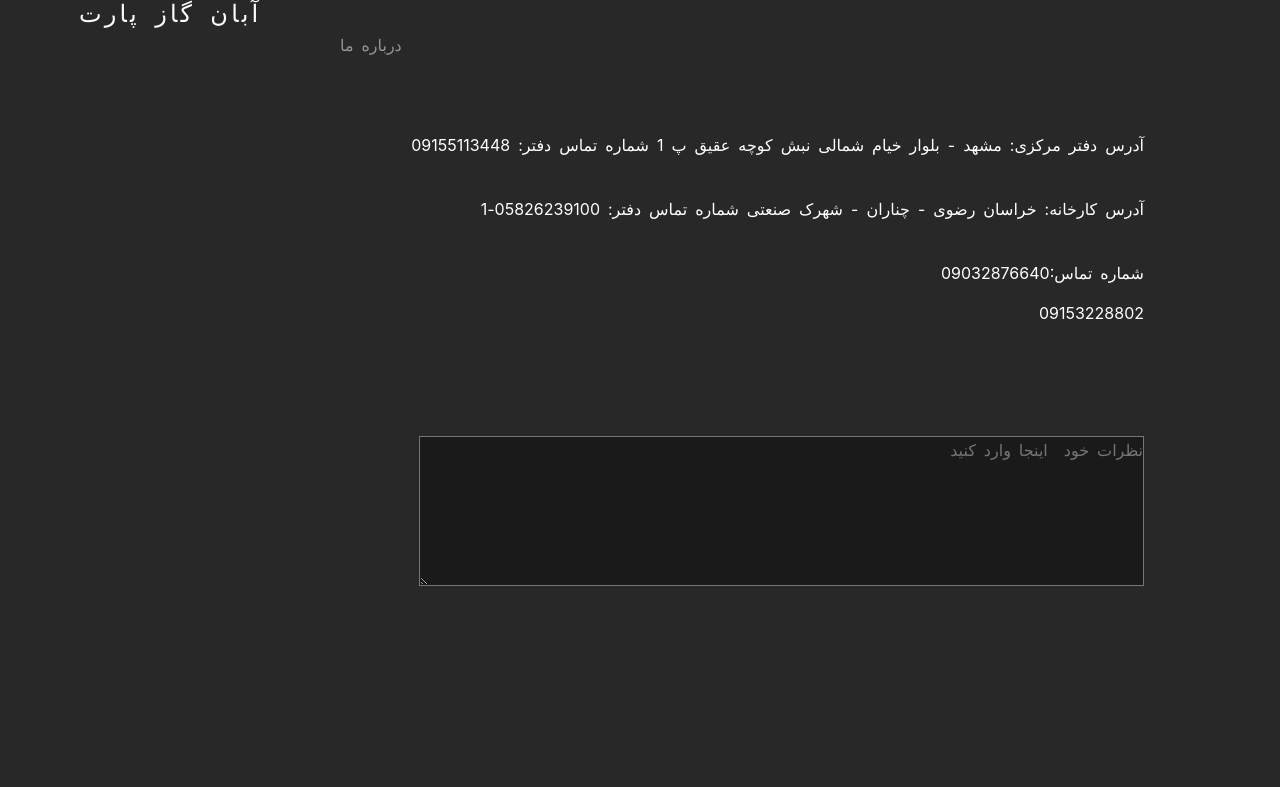
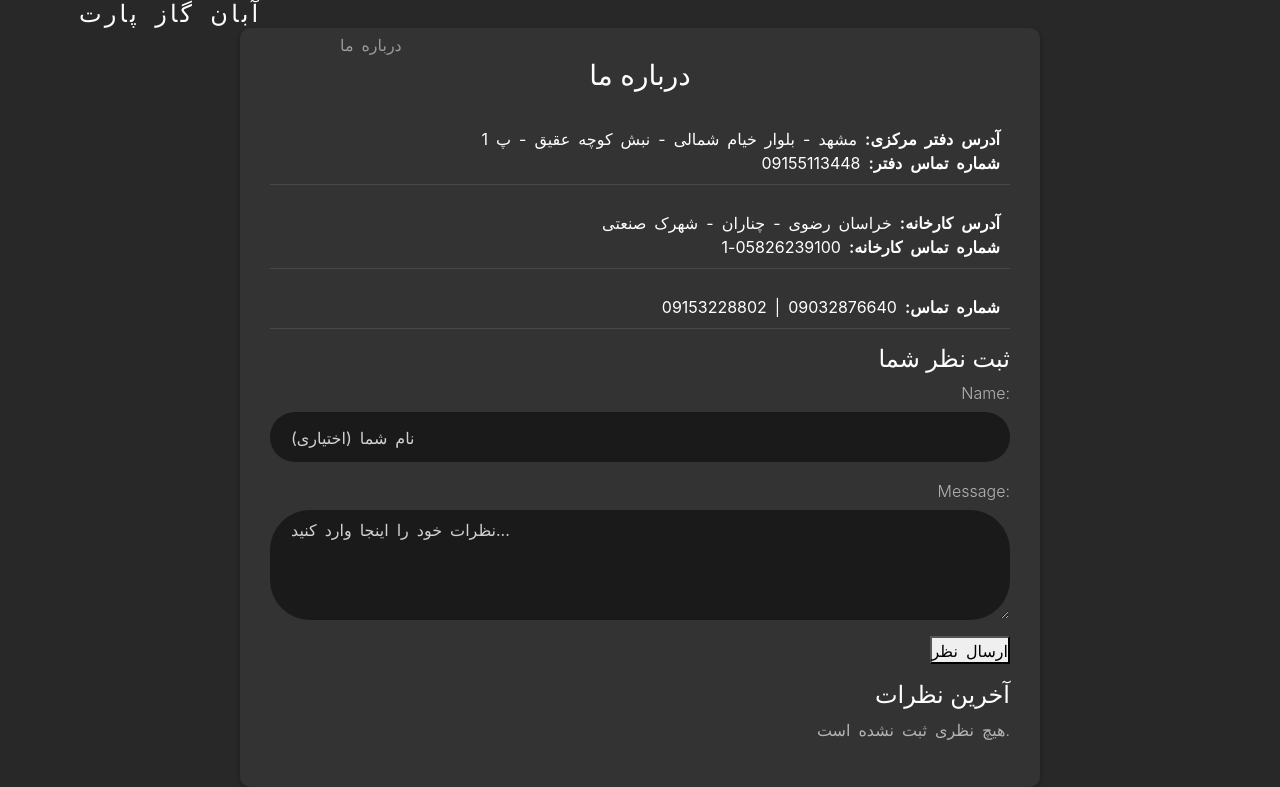
Before and after one commit to frznee/Aban, a Django app: page /about/ in a window 1280 px wide. Shown: the part 36-823 px from the top of the page. Before the commit the page ends 622 px from the top, so only its background shows below. Run offline with Django 4.2, Linux system fonts and the light colour scheme; data that the repository does not hold is empty; some libraries are stand-ins or nearby versions; some web fonts are replaced.

Commit message:
added commenting functionality

```diff
--- a/AbanGasPart/admin.py
+++ b/AbanGasPart/admin.py
@@ -5,3 +5,4 @@ admin.site.register(Item)
 admin.site.register(Province)
 admin.site.register(City)
 admin.site.register(Technician)
+admin.site.register(Comment)
--- /dev/null
+++ b/AbanGasPart/forms.py
@@ -0,0 +1,20 @@
+from django import forms
+from .models import Comment
+
+class CommentForm(forms.ModelForm):
+    class Meta:
+        model = Comment
+        fields = ['name', 'message']
+        widgets = {
+            'name': forms.TextInput(attrs={
+                'placeholder': 'نام شما (اختیاری)',
+                'class': 'form-control',
+                'style': 'background-color:#1a1a1a;color:#f0f0f0;'
+            }),
+            'message': forms.Textarea(attrs={
+                'placeholder': 'نظرات خود را اینجا وارد کنید...',
+                'class': 'form-control',
+                'rows': 4,
+                'style': 'background-color:#1a1a1a;color:#f0f0f0;'
+            }),
+        }
--- a/AbanGasPart/models.py
+++ b/AbanGasPart/models.py
@@ -46,3 +46,11 @@ class Technician(models.Model):
 
     def __str__(self):
         return self.name
+
+class Comment(models.Model):
+    name = models.CharField(max_length=100, blank=True, null=True)
+    message = models.TextField()
+    created_at = models.DateTimeField(auto_now_add=True)
+
+    def __str__(self):
+        return f"Comment #{self.id} - {self.created_at.strftime('%Y-%m-%d')}"
--- a/AbanGasPart/templates/AbanGasPart/about.html
+++ b/AbanGasPart/templates/AbanGasPart/about.html
@@ -1,19 +1,84 @@
-{% extends "AbanGasPart/template.html" %} {% block title %} About {% endblock title %} {% block body %}
+{% extends "AbanGasPart/template.html" %}
 
-<br><br><br><b></b>
-<!--
-<p style="text-align: right;">سلام خوبی</p> -->
-<div class="d-flex flex-column mb-3" style="text-align: right; color: rgb(255, 255, 255);display: flex">
-    <br>
-    <div class="p-2 ">آدرس دفتر مرکزی: مشهد - بلوار خیام شمالی نبش کوچه عقیق پ 1 شماره تماس دفتر: 09155113448</div>
-    <br>
-    <div class="p-2 ">آدرس کارخانه: خراسان‌ رضوی - چناران - شهرک صنعتی شماره تماس دفتر: 05826239100-1 </div>
-    <br>
-    <div class="p-2 ">09032876640:شماره تماس</div>
-    <div class="p-2 ">09153228802</div>
-    <br>
-    <br><br><br>
-    <div class="p-2 "> <textarea dir="rtl" placeholder="نظرات خود  اینجا وارد کنید" style="background-color: #1a1a1a;color: #f0f0f0;height: 150px;width: 725px;"></textarea></div>
-    <!-- <textarea dir="rtl" placeholder="نظرات خود را اینجا وارد کنید" style="background-color: #1a1a1a;color: #f0f0f0; display:flex ;align-items: center;justify-content: center;height: 150px;width: 1250px;"></textarea> -->
+{% block title %}
+درباره ما
+{% endblock title %}
+
+{% block style %}
+<style>
+    .about-container {
+        color: #fff;
+        text-align: right;
+        max-width: 800px;
+        margin: 0 auto;
+        padding: 30px;
+        background: rgba(255, 255, 255, 0.05);
+        border-radius: 10px;
+        box-shadow: 0 2px 5px rgba(0,0,0,0.3);
+    }
+    .about-item {
+        margin-bottom: 15px;
+        padding: 10px;
+        border-bottom: 1px solid rgba(255,255,255,0.1);
+    }
+    .about-item:last-child {
+        border-bottom: none;
+    }
+    .about-textarea {
+        background-color: #1a1a1a;
+        color: #f0f0f0;
+        height: 150px;
+        width: 100%;
+        border: 1px solid rgba(255,255,255,0.2);
+        border-radius: 8px;
+        padding: 10px;
+        margin-top: 20px;
+        resize: vertical;
+        font-family: inherit;
+    }
+</style>
+{% endblock style %}
+
+{% block body %}
+<div class="about-container">
+    <h2 class="heading-section mb-4 text-center">درباره ما</h2>
+
+    <div class="about-item">
+        <strong>آدرس دفتر مرکزی:</strong> مشهد - بلوار خیام شمالی - نبش کوچه عقیق - پ 1
+        <br><strong>شماره تماس دفتر:</strong> 09155113448
+    </div>
+
+    <div class="about-item">
+        <strong>آدرس کارخانه:</strong> خراسان رضوی - چناران - شهرک صنعتی
+        <br><strong>شماره تماس کارخانه:</strong> 05826239100-1
+    </div>
+
+    <div class="about-item">
+        <strong>شماره تماس:</strong> 09032876640 | 09153228802
+    </div>
+
+    <!-- Comment Form -->
+    <div class="comment-box">
+        <h4>ثبت نظر شما</h4>
+        <form method="post">
+            {% csrf_token %}
+            {{ form.as_p }}
+            <button type="submit" class="btn-submit">ارسال نظر</button>
+        </form>
+    </div>
+
+    <!-- Show Comments -->
+    <div class="comments-list mt-3">
+        <h4>آخرین نظرات</h4>
+        {% for c in comments %}
+        <div class="comment">
+            <strong>{{ c.name|default:"کاربر ناشناس" }}</strong><br>
+            {{ c.message|linebreaks }}<br>
+            <small>{{ c.created_at|date:"Y/m/d H:i" }}</small>
+        </div>
+        {% empty %}
+        <p>هیچ نظری ثبت نشده است.</p>
+        {% endfor %}
+    </div>
 </div>
 {% endblock body %}
--- a/AbanGasPart/views.py
+++ b/AbanGasPart/views.py
@@ -1,4 +1,4 @@
-from django.shortcuts import render
+from django.shortcuts import render, redirect
 from django.contrib.auth import authenticate, login, logout
 from django.contrib.auth.decorators import login_required
 from django.http import HttpResponseRedirect
@@ -9,7 +9,7 @@ from django.contrib import admin
 from django.shortcuts import get_object_or_404
 from django.core.paginator import Paginator
 from .models import *
-
+from .forms import CommentForm
 
 
 base_url = 'AbanGasPart'
@@ -74,8 +74,17 @@ def item_page(request, item_title):
 
 
 def about_page(request):
+    # Fetch latest 10 comments
+    comments = Comment.objects.order_by('-created_at')[:10]
+    form = CommentForm()
 
+    if request.method == 'POST':
+        form = CommentForm(request.POST)
+        if form.is_valid():
+            form.save()
+            return redirect('about')
 
     return render(request, f'{base_url}/about.html', {
-        'category_list': Item.CATEGOTY_LIST
+        'form': form,
+        'comments': comments,
     })
```
Also changed, not shown: AbanGasPart/migrations/0006_comment.py (added), db.sqlite3.
